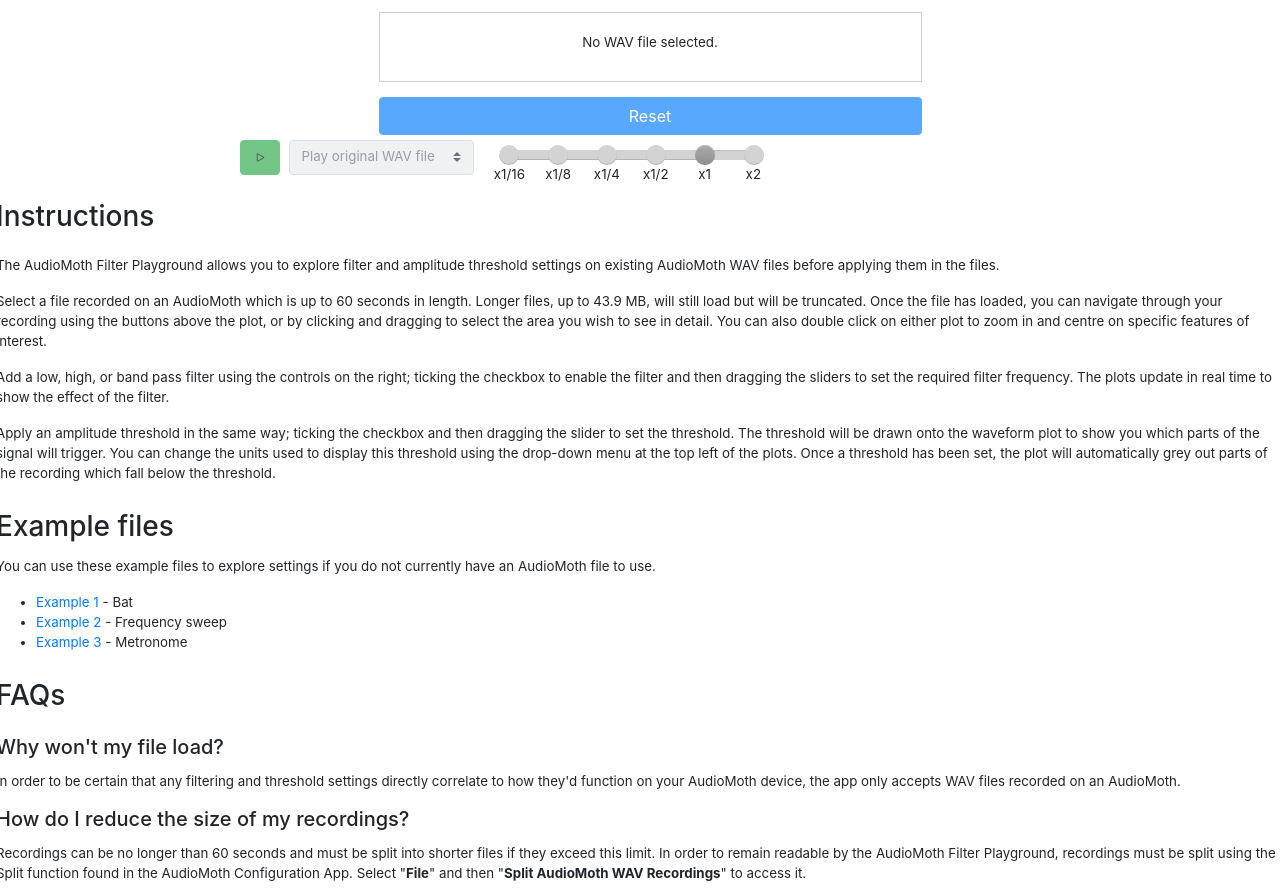
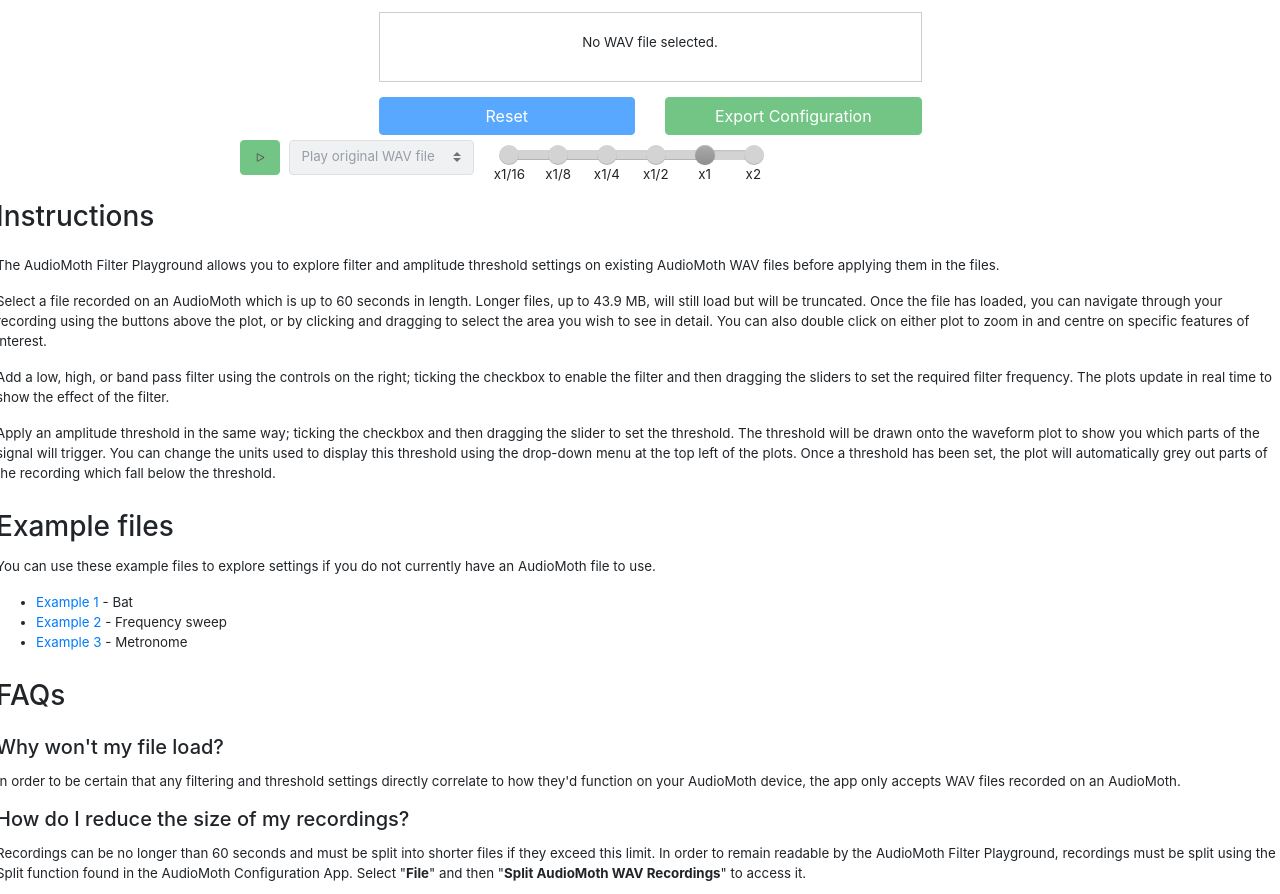
Before and after one commit to pcprince/filter-web-app, a website: page index.html in a window 1280 px wide. Shown: the part 1053-1947 px from the top of the page. Drawn offline with Linux system fonts and the light colour scheme; no server answers.

Commit message:
Re-enable export button

```diff
--- a/index.html
+++ b/index.html
@@ -342,11 +342,10 @@
                     </div>
 
                     <div class="row" style="margin-top: 15px;">
-                        <!-- <div class="col-6"> -->
-                        <div class="col-12">
+                        <div class="col-6">
                             <button class="btn btn-primary" id="reset-button" style="width: 100%;" disabled>Reset</button>
                         </div>
-                        <div class="col-6" style="display: none;">
+                        <div class="col-6">
                             <button class="btn btn-success" id="export-button" style="width: 100%;" disabled>Export Configuration</button>
                         </div>
                     </div>
```
